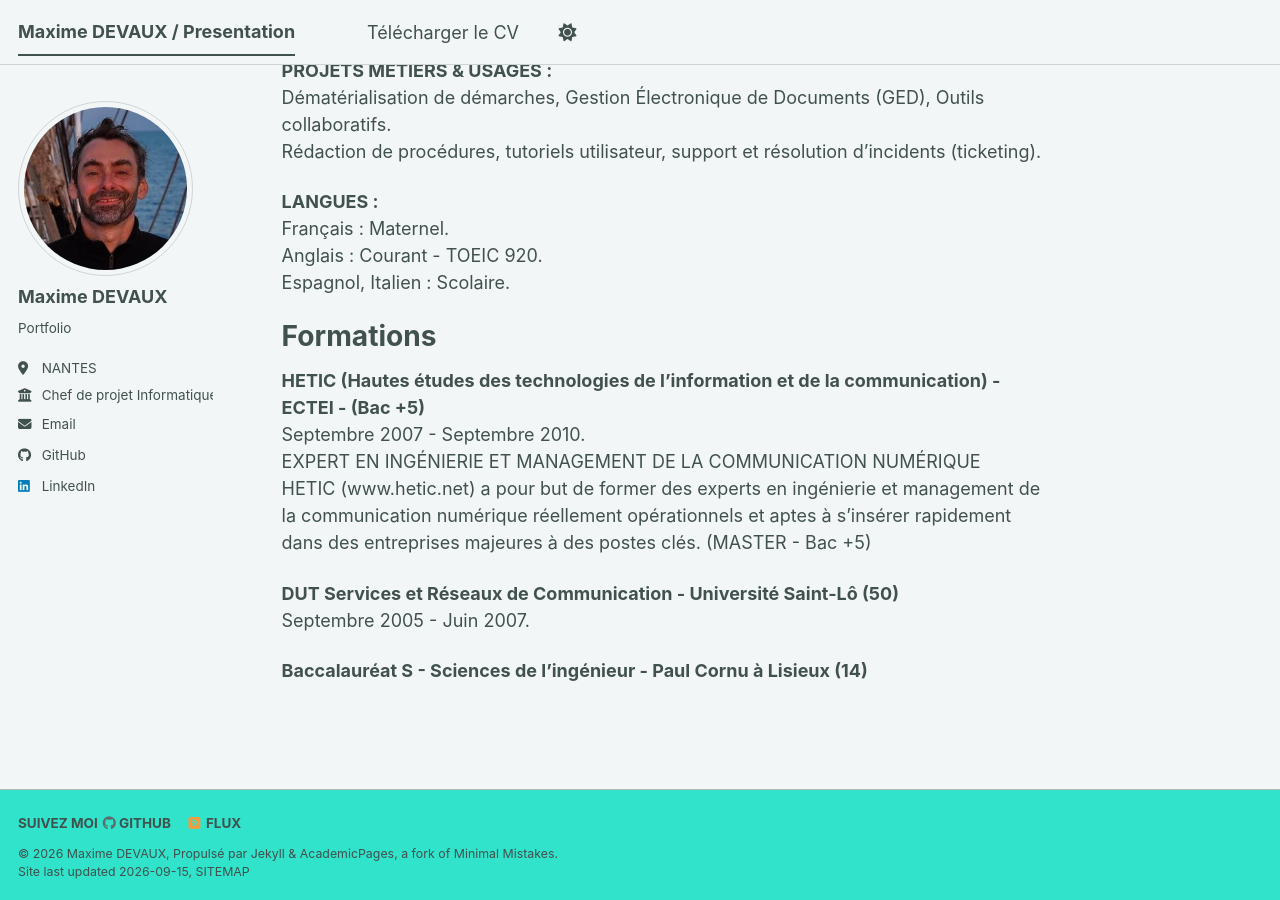
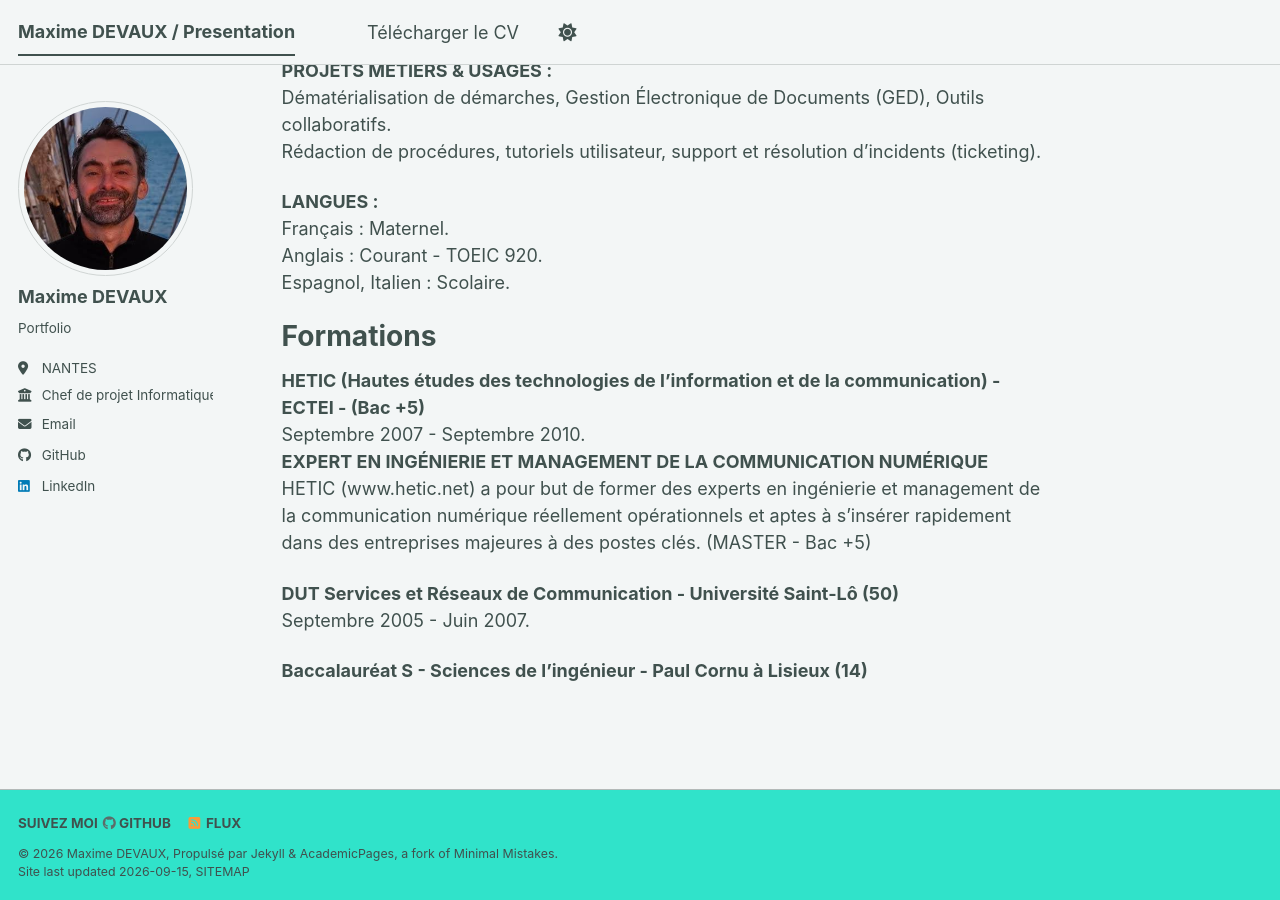
Before and after one commit to maximedevaux/maximedevaux.github.io, a Jekyll site: the page built from _pages/about.md, in a window 1280 px wide and 900 px high, scrolled down 2198 px. Built offline with Jekyll 4.4.1, drawn with Linux system fonts in a browser that asks for light colours; a style sheet for code colours, icons or effects is not loaded.

```diff
--- a/_pages/about.md
+++ b/_pages/about.md
@@ -99,7 +99,7 @@ Formations
 
 **HETIC (Hautes études des technologies de l’information et de la communication) - ECTEI - (Bac +5)** <br>
 Septembre 2007 - Septembre 2010.  <br>
-EXPERT EN INGÉNIERIE ET MANAGEMENT DE LA COMMUNICATION NUMÉRIQUE <br>
+**EXPERT EN INGÉNIERIE ET MANAGEMENT DE LA COMMUNICATION NUMÉRIQUE** <br>
 HETIC (www.hetic.net) a pour but de former des experts en ingénierie et management de la communication numérique réellement
 opérationnels et aptes à s'insérer rapidement dans des entreprises majeures à des postes clés. (MASTER - Bac +5)
 
```
